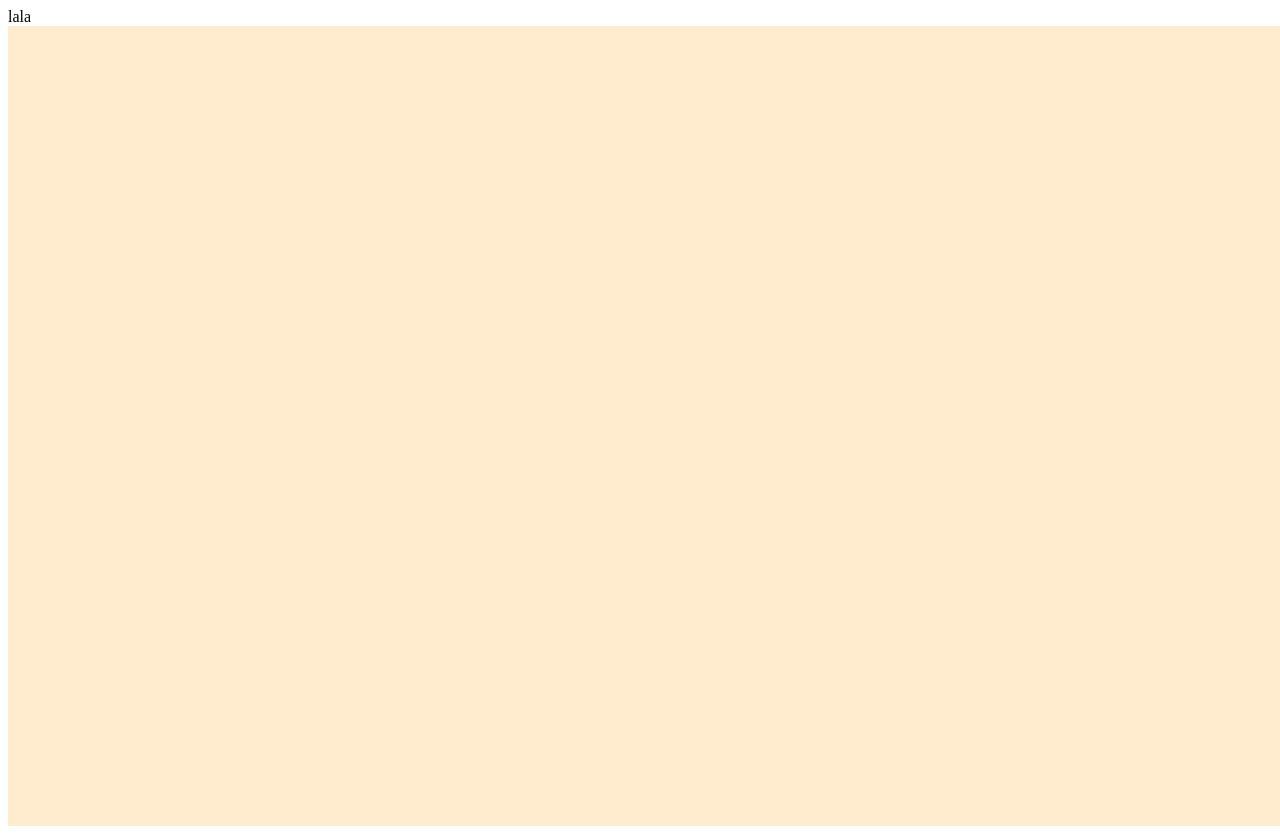
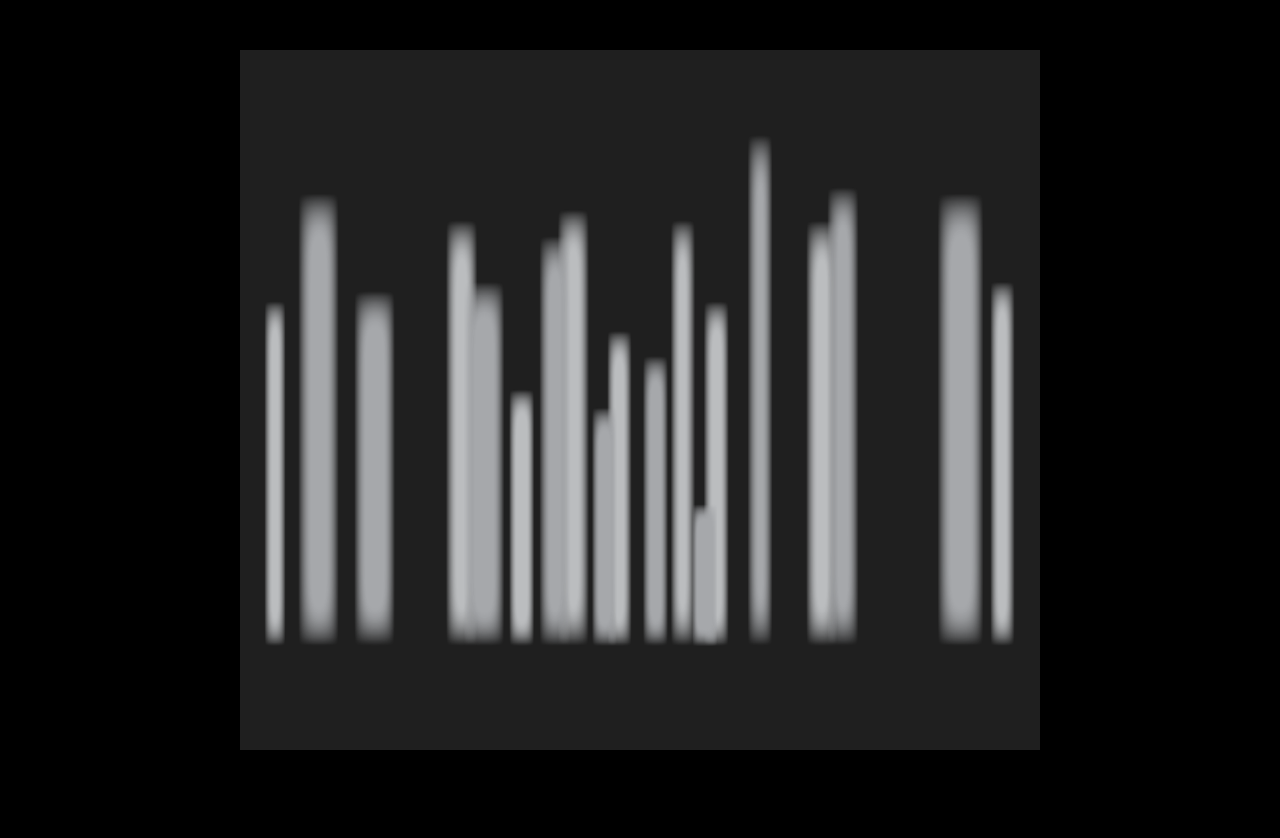
Before and after one commit to AleksandarStanisic021/js-paralax, a website built with Vite: page index.html in a window 1280 px wide. After the commit the page ends 800 px from the top, so only its background shows below. Built offline with nearby package versions, Linux system fonts and the light colour scheme.

Commit message:
adding images

```diff
--- a/index.html
+++ b/index.html
@@ -3,16 +3,16 @@
 
 <head>
   <meta charset="UTF-8" />
-
   <meta name="viewport" content="width=device-width, initial-scale=1.0" />
   <title>js-paralax</title>
 </head>
 
 <body>
-  <div id="app">
-    lala
+  <div style="display: flex;align-items: center;justify-content: center;width: 100vw;height: 100vh">
     <canvas id="canvas"></canvas>
   </div>
+
+
   <script type="module" src="/src/main.js"></script>
 </body>
 
--- a/src/main.js
+++ b/src/main.js
@@ -1,10 +1,38 @@
 import "./style.css";
+import layer1 from "./layer-1.png";
+import layer2 from "./layer-2.png";
+import layer3 from "./layer-3.png";
+import layer4 from "./layer-4.png";
+import layer5 from "./layer-5.png";
 
 const canvas = document.getElementById("canvas");
 const ctx = canvas.getContext("2d");
 
-console.log(canvas);
-console.log(ctx);
+const CANVAS_WIDTH = (canvas.width = 800);
+const CANVAS_HEIGHT = (canvas.height = 700);
 
-canvas.width = window.innerWidth;
-canvas.height = window.innerHeight;
+let gameSpeed = 5;
+let playerSpeed = 5;
+
+const backgroundLayer1 = new Image();
+backgroundLayer1.src = layer1;
+
+const backgroundLayer2 = new Image();
+backgroundLayer2.src = layer2;
+
+const backgroundLayer3 = new Image();
+backgroundLayer3.src = layer3;
+
+const backgroundLayer4 = new Image();
+backgroundLayer4.src = layer4;
+
+const backgroundLayer5 = new Image();
+backgroundLayer5.src = layer5;
+
+function animate() {
+  ctx.clearRect(0, 0, CANVAS_WIDTH, CANVAS_HEIGHT);
+  ctx.drawImage(backgroundLayer2, 0, 0, CANVAS_WIDTH, CANVAS_HEIGHT);
+  requestAnimationFrame(animate);
+}
+
+animate();
--- a/src/style.css
+++ b/src/style.css
@@ -1,5 +1,13 @@
-
-#canvas{
-  background-color: blanchedalmond;
+body{
+  margin: 0;
+  padding: 0;
+  box-sizing: border-box  ;
+background-color: black;
 
 }
+#canvas{
+  width: 800px;
+  height: 700px;
+  border: 1px solid black;
+  background-color: #1f1f1f;
+}
```
Also changed, not shown: src/layer-1.png (added), src/layer-2.png (added), src/layer-3.png (added), src/layer-4.png (added), src/layer-5.png (added).
